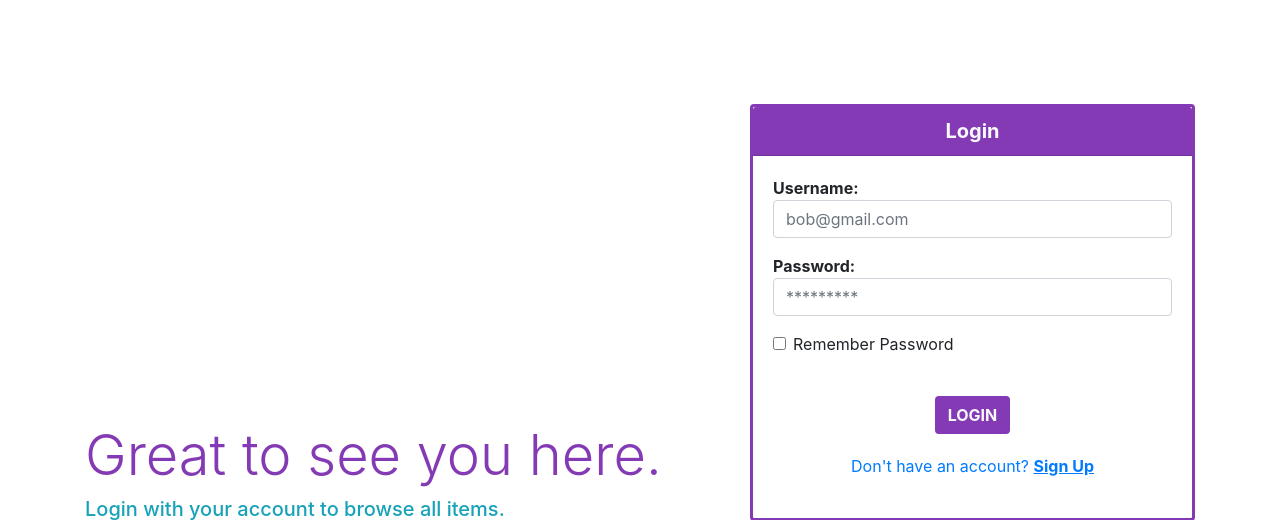
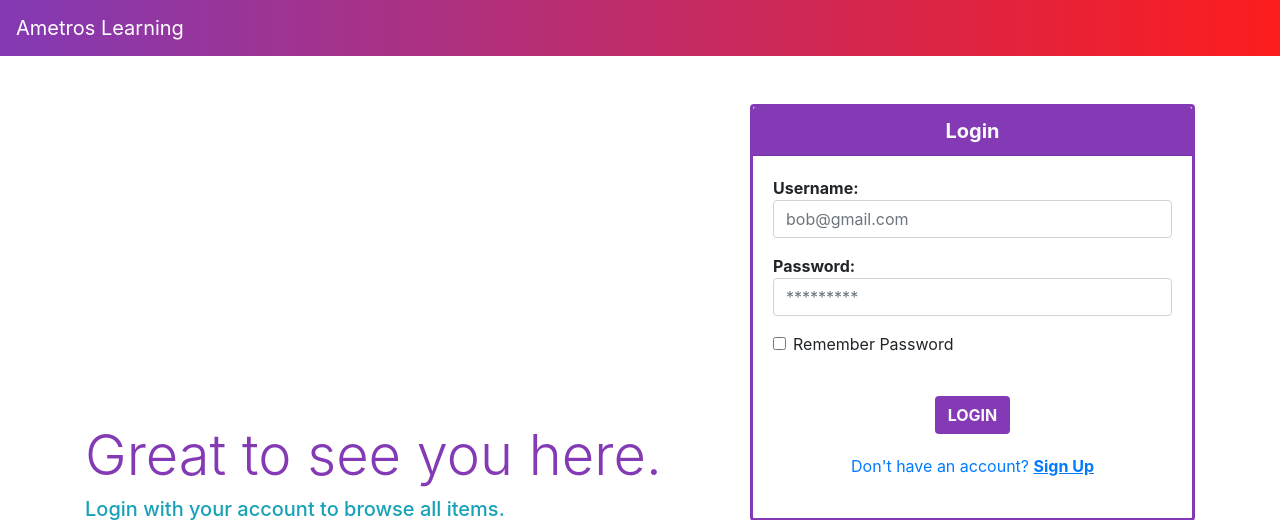
Before and after one commit to khushsmagh/AmetrosFrontEnd, a PHP site: page /user/login.html in a window 1280 px wide. Shown: the top 520 px of the page. Run offline with PHP 8.4, Linux system fonts and the light colour scheme; some libraries are stand-ins or nearby versions.

Commit message:
"adding navbar to signup and login page

```diff
--- a/public/common styles/common.css
+++ b/public/common styles/common.css
@@ -2,6 +2,12 @@
     /* background: rgb(131,58,180);
     background: linear-gradient(90deg, rgba(131,58,180,1) 0%, rgba(253,29,29,1) 100%, rgba(252,176,69,1) 100%); */
 }
+
+#login-sign-up-nav{
+    background: rgb(131,58,180);
+    background: linear-gradient(90deg, rgba(131,58,180,1) 0%, rgba(253,29,29,1) 100%, rgba(252,176,69,1) 100%);
+}
+
 .navbar a {}
 
 #navbar-ametros-login { color: white; }
--- a/public/user/login.html
+++ b/public/user/login.html
@@ -11,7 +11,7 @@
 </head>
 
 <body>
-    <nav class="navbar navbar-expand-lg">
+    <nav class="navbar navbar-expand-lg" id="login-sign-up-nav">
         <a class="navbar-brand" id="navbar-ametros-login">Ametros Learning</a>
     </nav>
     <div class="container">
--- a/public/user/sign-up.html
+++ b/public/user/sign-up.html
@@ -12,9 +12,11 @@
 </head>
 
 <body >
-    <nav class="navbar navbar-expand-lg">
-        <a class="navbar-brand" id="navbar-ametros-signUp">Ametros Learning</a>
+     <!-- Navbar -->
+     <nav class="navbar navbar-expand-lg" id="login-sign-up-nav">
+        <a class="navbar-brand" id="navbar-ametros-login">Ametros Learning</a>
     </nav>
+      <!-- End Navbar-->
     <div class="container">
         <div class="row mt-5 mb-5">
             <div class = "col-md-7 col-sm-5">
--- a/public/user/validation/common.js
+++ b/public/user/validation/common.js
@@ -1,5 +1,5 @@
 const nameRegex = new RegExp(/^[a-zA-Z\-]+$/);
-const emailRegex = new RegExp(/^(([^<>()\[\]\.,;:\s@\A-Z"]+(\.[^<>()\[\]\.,;:\s@\"]+)*)|(\".+\"))@(([^<>()[\]\.,;:\s@\"]+\.)+[^<>()[\]\.,;:\s@\"]{2,})$/);
+const emailRegex = new RegExp(/^(([^<>()\[\]\.,;:\s@"]+(\.[^<>()\[\]\.,;:\s@\"]+)*)|(\".+\"))@(([^<>()[\]\.,;:\s@\"]+\.)+[^<>()[\]\.,;:\s@\"]{2,})$/);
 const Passwordregex = new RegExp("^(?=.*)(?=.*[A-Z])(?=.*[0-9])(?=.*[!@#\$%\^&\*])(?=.{6,})");
 
 //hide all the warning messages.
```
